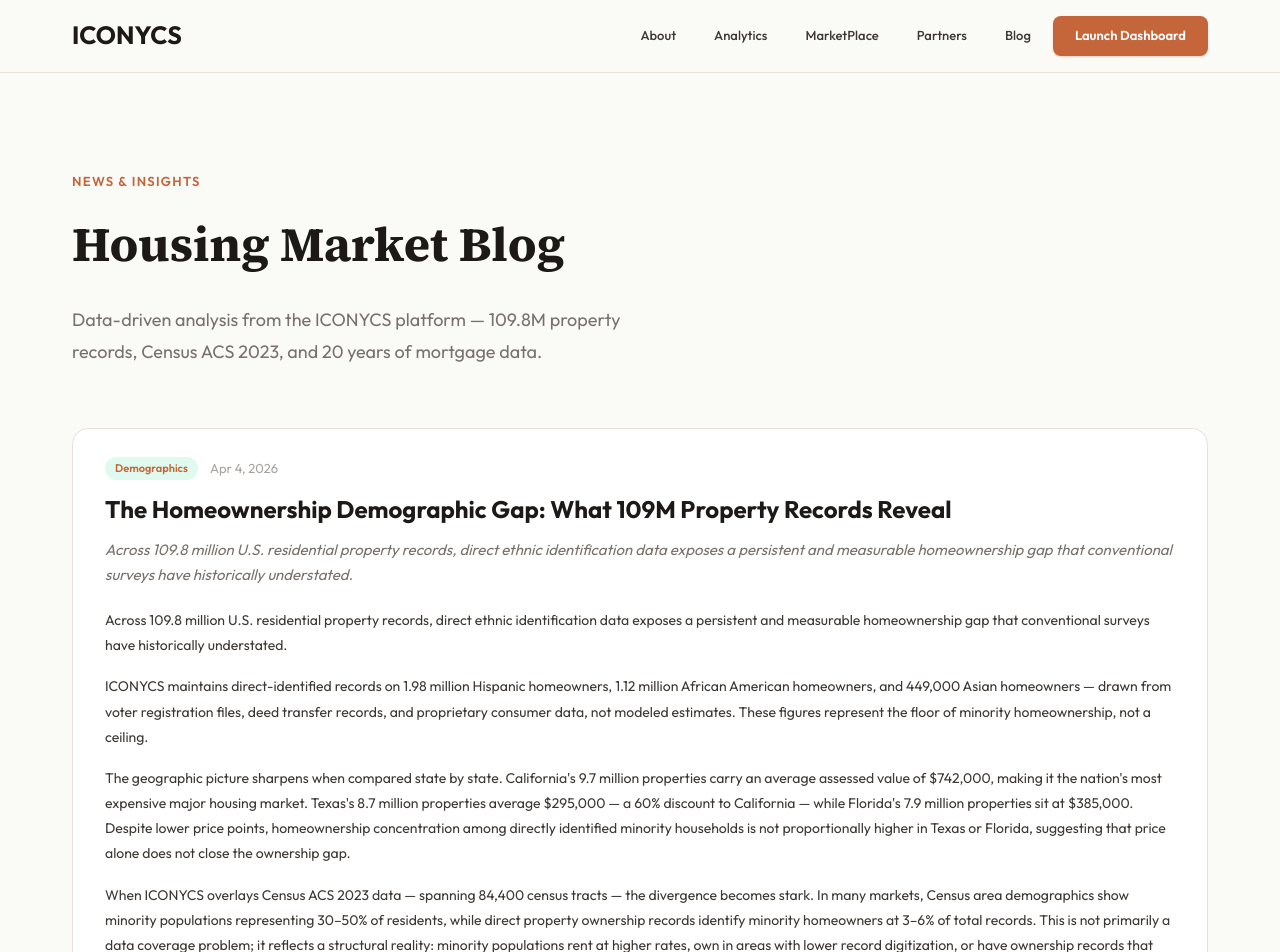
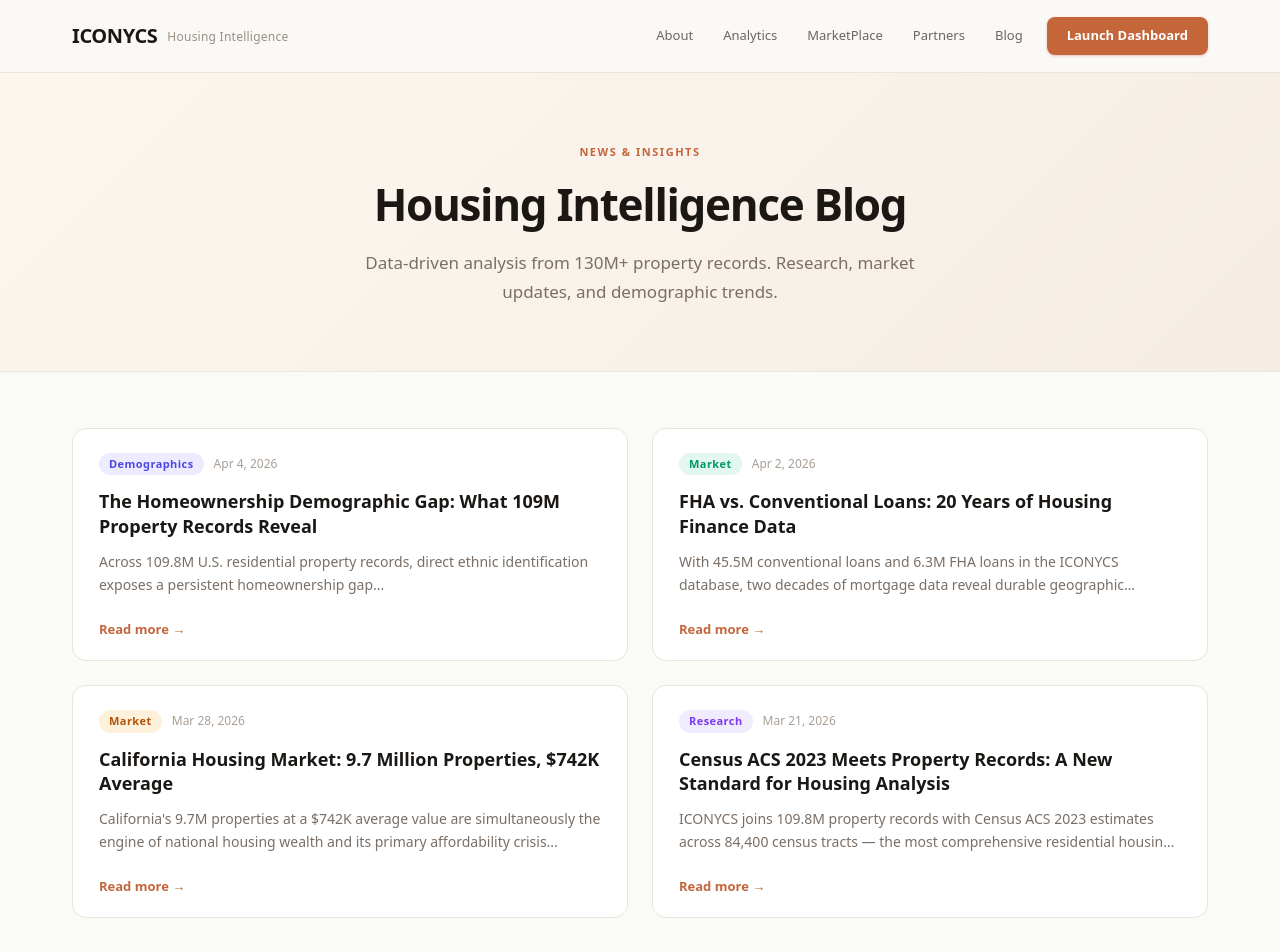
Before and after one commit to Davevw/Iconycs-Platform, a Next.js app: page /blog in a window 1280 px wide. Shown: the top 952 px of the page. Built offline with nearby package versions, Linux system fonts and the light colour scheme.

Commit message:
feat: blog page compact card layout with teasers

```diff
--- a/app/blog/page.tsx
+++ b/app/blog/page.tsx
@@ -2,19 +2,20 @@ import type { Metadata } from 'next';
 import Link from 'next/link';
 
 export const metadata: Metadata = {
-  title: 'Blog  -  Housing Market Insights | ICONYCS',
-  description: 'Data-driven housing market analysis, fair lending insights, and demographic research from ICONYCS — powered by 109.8M property records and Census ACS 2023.',
+  title: 'Blog — Housing Intelligence | ICONYCS',
+  description: 'Data-driven housing market analysis, fair lending insights, and demographic research from ICONYCS — powered by 130M+ property records and Census ACS 2023.',
 };
 
 interface Post {
   slug: string;
   title: string;
   date: string;
-  category: string;
+  category: 'Demographics' | 'Finance' | 'Market' | 'Research';
+  categoryLabel: string;
   excerpt: string;
+  teaser: string;
   body: string;
   link: string;
-  linkLabel: string;
 }
 
 const POSTS: Post[] = [
@@ -23,8 +24,9 @@ const POSTS: Post[] = [
     title: 'The Homeownership Demographic Gap: What 109M Property Records Reveal',
     date: 'Apr 4, 2026',
     category: 'Demographics',
+    categoryLabel: 'Demographics',
     link: '/fair-lending',
-    linkLabel: 'Run a Fair Lending Report →',
+    teaser: 'Across 109.8M U.S. residential property records, direct ethnic identification exposes a persistent homeownership gap...',
     excerpt: 'Across 109.8 million U.S. residential property records, direct ethnic identification data exposes a persistent and measurable homeownership gap that conventional surveys have historically understated.',
     body: `Across 109.8 million U.S. residential property records, direct ethnic identification data exposes a persistent and measurable homeownership gap that conventional surveys have historically understated.
 
@@ -43,8 +45,9 @@ The full demographic breakdown by state, county, city, and ZIP code is available
     title: 'FHA vs. Conventional Loans: 20 Years of Housing Finance Data',
     date: 'Apr 2, 2026',
     category: 'Finance',
+    categoryLabel: 'Market',
     link: '/fair-lending',
-    linkLabel: 'Analyze Loan Concentration →',
+    teaser: 'With 45.5M conventional loans and 6.3M FHA loans in the ICONYCS database, two decades of mortgage data reveal durable geographic concentration patterns...',
     excerpt: 'With 45.5 million conventional loans, 6.3 million FHA loans, and 2.7 million VA loans in the ICONYCS database, two decades of mortgage data reveal durable geographic and demographic concentration patterns with direct fair lending implications.',
     body: `With 45.5 million conventional loans (42% of all properties), 6.3 million FHA loans (6%), and 2.7 million VA loans (3%) in the ICONYCS database, two decades of mortgage data reveal durable geographic and demographic concentration patterns with direct fair lending implications.
 
@@ -62,9 +65,10 @@ For lenders subject to HMDA reporting, ICONYCS loan-type data provides a cross-r
     slug: 'california-housing-market-97m-properties',
     title: 'California Housing Market: 9.7 Million Properties, $742K Average',
     date: 'Mar 28, 2026',
-    category: 'Market Update',
+    category: 'Market',
+    categoryLabel: 'Market',
     link: '/reports',
-    linkLabel: 'View Analytics Reports →',
+    teaser: 'California\'s 9.7M properties at a $742K average value are simultaneously the engine of national housing wealth and its primary affordability crisis...',
     excerpt: 'California remains the largest and most expensive state housing market in the ICONYCS database. Nine-point-seven million properties at a $742,000 average value represent a market that is simultaneously the engine of national housing wealth and its primary affordability crisis.',
     body: `California remains the largest and most expensive state housing market in the ICONYCS database. Nine-point-seven million properties at a $742,000 average value represent a market that is simultaneously the engine of national housing wealth and its primary affordability crisis.
 
@@ -81,8 +85,9 @@ For mortgage lenders, investment analysts, and fair lending compliance teams, Ca
     title: 'Census ACS 2023 Meets Property Records: A New Standard for Housing Analysis',
     date: 'Mar 21, 2026',
     category: 'Research',
+    categoryLabel: 'Research',
     link: '/fair-lending',
-    linkLabel: 'See the Census Overlay in Action →',
+    teaser: 'ICONYCS joins 109.8M property records with Census ACS 2023 estimates across 84,400 census tracts — the most comprehensive residential housing intelligence dataset available...',
     excerpt: 'ICONYCS has joined its 109.8 million property records with Census ACS 2023 five-year estimates across 84,400 census tracts — creating the most comprehensive residential housing intelligence dataset commercially available.',
     body: `ICONYCS has joined its 109.8 million property records with Census ACS 2023 five-year estimates across 84,400 census tracts — creating the most comprehensive residential housing intelligence dataset commercially available.
 
@@ -98,81 +103,173 @@ With 84,400 tracts covered and ACS 2023 data representing the most current five-
   },
 ];
 
+const CATEGORY_STYLES: Record<string, { bg: string; color: string }> = {
+  Demographics: { bg: 'rgba(99,102,241,0.12)', color: '#4f46e5' },
+  Finance:      { bg: 'rgba(16,185,129,0.12)', color: '#059669' },
+  Market:       { bg: 'rgba(245,158,11,0.14)', color: '#b45309' },
+  Research:     { bg: 'rgba(139,92,246,0.12)', color: '#7c3aed' },
+};
+
 export default function BlogPage() {
   return (
-    <main style={{ paddingTop: 72 }}>
-      <nav style={{ position: 'fixed', top: 0, left: 0, right: 0, zIndex: 50, background: 'rgba(250,250,247,0.92)', backdropFilter: 'blur(20px)', borderBottom: '1px solid var(--border)' }}>
-        <div style={{ maxWidth: 1200, margin: '0 auto', padding: '0 32px', display: 'flex', alignItems: 'center', justifyContent: 'space-between', height: 72 }}>
-          <Link href="/" style={{ display: 'flex', alignItems: 'center', gap: 12, textDecoration: 'none' }}>
-            <span style={{ fontSize: 25, fontWeight: 700, color: 'var(--text)' }}>ICONYCS</span>
+    <main style={{ paddingTop: 72, fontFamily: 'var(--font-sans, system-ui, sans-serif)' }}>
+      <style>{`
+        .blog-card {
+          background: #ffffff;
+          border: 1px solid #e8e4df;
+          border-radius: 14px;
+          overflow: hidden;
+          transition: border-color 0.2s, box-shadow 0.2s, transform 0.2s;
+          display: flex;
+          flex-direction: column;
+        }
+        .blog-card:hover {
+          border-color: #C4653A;
+          box-shadow: 0 4px 24px rgba(196,101,58,0.12);
+          transform: translateY(-2px);
+        }
+        .blog-card:hover .read-more {
+          color: #a3522d;
+        }
+        .read-more {
+          font-size: 13px;
+          font-weight: 600;
+          color: #C4653A;
+          text-decoration: none;
+          display: inline-flex;
+          align-items: center;
+          gap: 4px;
+          transition: color 0.2s;
+        }
+        .blog-grid {
+          display: grid;
+          grid-template-columns: 1fr 1fr;
+          gap: 24px;
+        }
+        @media (max-width: 720px) {
+          .blog-grid {
+            grid-template-columns: 1fr;
+          }
+        }
+        .nav-link {
+          font-size: 13px;
+          color: #6b6660;
+          text-decoration: none;
+          font-weight: 500;
+          padding: 8px 14px;
+          border-radius: 8px;
+          transition: background 0.15s, color 0.15s;
+        }
+        .nav-link:hover {
+          background: rgba(196,101,58,0.08);
+          color: #C4653A;
+        }
+      `}</style>
+
+      {/* Nav */}
+      <nav style={{
+        position: 'fixed', top: 0, left: 0, right: 0, zIndex: 50,
+        background: 'rgba(250,249,246,0.94)', backdropFilter: 'blur(20px)',
+        borderBottom: '1px solid #e8e4df',
+      }}>
+        <div style={{
+          maxWidth: 1200, margin: '0 auto', padding: '0 32px',
+          display: 'flex', alignItems: 'center', justifyContent: 'space-between', height: 72,
+        }}>
+          <Link href="/" style={{ display: 'flex', alignItems: 'center', gap: 10, textDecoration: 'none' }}>
+            <span style={{ fontSize: 20, fontWeight: 800, color: '#1a1714', letterSpacing: '-0.02em' }}>ICONYCS</span>
+            <span style={{ fontSize: 12, fontWeight: 500, color: '#9a8f86', letterSpacing: '0.02em', marginTop: 2 }}>Housing Intelligence</span>
           </Link>
-          <div style={{ display: 'flex', alignItems: 'center', gap: 6 }}>
+          <div style={{ display: 'flex', alignItems: 'center', gap: 2 }}>
             {['About', 'Analytics', 'MarketPlace', 'Partners', 'Blog'].map(item => (
-              <Link key={item} href={`/${item.toLowerCase()}`} style={{ fontSize: 13, color: 'var(--text-body)', textDecoration: 'none', fontWeight: 500, padding: '8px 16px', borderRadius: '8px', transition: 'all 0.2s' }}>{item}</Link>
+              <Link key={item} href={`/${item.toLowerCase()}`} className="nav-link">{item}</Link>
             ))}
-            <Link href="/dashboard" style={{ padding: '10px 22px', borderRadius: 8, fontSize: 13, fontWeight: 600, background: '#C4653A', color: '#fff', textDecoration: 'none', boxShadow: '0 1px 2px rgba(196,101,58,0.3)' }}>Launch Dashboard</Link>
+            <Link href="/dashboard" style={{
+              marginLeft: 8, padding: '9px 20px', borderRadius: 8, fontSize: 13, fontWeight: 600,
+              background: '#C4653A', color: '#fff', textDecoration: 'none',
+              boxShadow: '0 1px 3px rgba(196,101,58,0.35)',
+            }}>Launch Dashboard</Link>
           </div>
         </div>
       </nav>
 
-      <section style={{ padding: '100px 32px 60px', maxWidth: 1200, margin: '0 auto' }}>
-        <p style={{ fontSize: 13, fontWeight: 600, color: 'var(--accent)', letterSpacing: '0.1em', textTransform: 'uppercase', marginBottom: 16 }}>News &amp; Insights</p>
-        <h1 style={{ fontSize: 48, fontWeight: 800, fontFamily: 'var(--font-display)', marginBottom: 24 }}>Housing Market Blog</h1>
-        <p style={{ fontSize: 18, color: 'var(--text-muted)', lineHeight: 1.8, maxWidth: 600 }}>
-          Data-driven analysis from the ICONYCS platform — 109.8M property records, Census ACS 2023, and 20 years of mortgage data.
-        </p>
-      </section>
-
-      <section style={{ padding: '0 32px 100px', maxWidth: 1200, margin: '0 auto' }}>
-        <div style={{ display: 'flex', flexDirection: 'column', gap: 32 }}>
-          {POSTS.map(post => (
-            <article key={post.slug} style={{
-              borderRadius: 16, background: 'var(--bg-card)',
-              border: '1px solid var(--border)', overflow: 'hidden',
-            }}>
-              {/* Header */}
-              <div style={{ padding: '28px 32px 20px' }}>
-                <div style={{ display: 'flex', alignItems: 'center', gap: 12, marginBottom: 14 }}>
-                  <span style={{ fontSize: 11, fontWeight: 600, color: 'var(--accent)', padding: '3px 10px', borderRadius: 20, background: 'rgba(0,212,126,0.12)' }}>{post.category}</span>
-                  <span style={{ fontSize: 13, color: 'var(--text-dim)' }}>{post.date}</span>
-                </div>
-                <h2 style={{ fontSize: 24, fontWeight: 700, marginBottom: 12, lineHeight: 1.3 }}>{post.title}</h2>
-                <p style={{ fontSize: 15, color: 'var(--text-muted)', lineHeight: 1.7, margin: 0, fontStyle: 'italic' }}>{post.excerpt}</p>
-              </div>
-
-              {/* Body */}
-              <div style={{ padding: '0 32px 24px' }}>
-                {post.body.split('\n\n').map((paragraph, i) => (
-                  <p key={i} style={{
-                    fontSize: 14,
-                    color: 'var(--text-body)',
-                    lineHeight: 1.8,
-                    margin: '0 0 16px',
-                  }}>
-                    {paragraph}
-                  </p>
-                ))}
-              </div>
-
-              {/* Footer CTA */}
-              <div style={{ padding: '16px 32px 24px', borderTop: '1px solid var(--border)', display: 'flex', alignItems: 'center', justifyContent: 'space-between', flexWrap: 'wrap', gap: 12 }}>
-                <Link href={post.link} style={{
-                  fontSize: 14, color: '#C4653A', fontWeight: 600,
-                  textDecoration: 'none', display: 'inline-flex', alignItems: 'center', gap: 4,
-                }}>
-                  {post.linkLabel}
-                </Link>
-                <span style={{ fontSize: 12, color: 'var(--text-dim)' }}>
-                  Source: ICONYCS Snowflake — 109.8M property records
-                </span>
-              </div>
-            </article>
-          ))}
+      {/* Hero */}
+      <section style={{
+        background: 'linear-gradient(135deg, #fdf6ef 0%, #faf3ec 40%, #f5ede3 100%)',
+        borderBottom: '1px solid #ede6dc',
+        padding: '72px 32px 64px',
+      }}>
+        <div style={{ maxWidth: 760, margin: '0 auto', textAlign: 'center' }}>
+          <p style={{
+            fontSize: 11, fontWeight: 700, color: '#C4653A',
+            letterSpacing: '0.14em', textTransform: 'uppercase',
+            marginBottom: 18,
+          }}>News &amp; Insights</p>
+          <h1 style={{
+            fontSize: 44, fontWeight: 800, color: '#1a1714',
+            letterSpacing: '-0.03em', lineHeight: 1.15, marginBottom: 20,
+          }}>Housing Intelligence Blog</h1>
+          <p style={{
+            fontSize: 17, color: '#7a6f66', lineHeight: 1.7, maxWidth: 560, margin: '0 auto',
+          }}>
+            Data-driven analysis from 130M+ property records. Research, market updates, and demographic trends.
+          </p>
         </div>
       </section>
 
-      <footer style={{ padding: '32px', borderTop: '1px solid var(--border)', textAlign: 'center', fontSize: 12, color: 'var(--text-dim)' }}>
-        &copy; {new Date().getFullYear()} ICONYCS. All Rights Reserved.
+      {/* Cards Grid */}
+      <section style={{ padding: '56px 32px 96px', maxWidth: 1200, margin: '0 auto' }}>
+        <div className="blog-grid">
+          {POSTS.map(post => {
+            const catStyle = CATEGORY_STYLES[post.category] ?? CATEGORY_STYLES['Research'];
+            return (
+              <article key={post.slug} className="blog-card">
+                <div style={{ padding: '24px 26px 20px', flex: 1, display: 'flex', flexDirection: 'column' }}>
+                  {/* Meta row */}
+                  <div style={{ display: 'flex', alignItems: 'center', gap: 10, marginBottom: 14 }}>
+                    <span style={{
+                      fontSize: 11, fontWeight: 700,
+                      color: catStyle.color, background: catStyle.bg,
+                      padding: '3px 10px', borderRadius: 20,
+                      letterSpacing: '0.04em',
+                    }}>{post.categoryLabel}</span>
+                    <span style={{ fontSize: 12, color: '#a89e95' }}>{post.date}</span>
+                  </div>
+
+                  {/* Headline */}
+                  <h2 style={{
+                    fontSize: 18, fontWeight: 700, color: '#1a1714',
+                    lineHeight: 1.35, marginBottom: 12, margin: '0 0 12px',
+                  }}>{post.title}</h2>
+
+                  {/* Teaser */}
+                  <p style={{
+                    fontSize: 14, color: '#7a6f66', lineHeight: 1.65,
+                    margin: '0 0 20px', flex: 1,
+                    display: '-webkit-box',
+                    WebkitLineClamp: 2,
+                    WebkitBoxOrient: 'vertical',
+                    overflow: 'hidden',
+                  }}>{post.teaser}</p>
+
+                  {/* Read more */}
+                  <div style={{ marginTop: 'auto' }}>
+                    <Link href={post.link} className="read-more">
+                      Read more →
+                    </Link>
+                  </div>
+                </div>
+              </article>
+            );
+          })}
+        </div>
+      </section>
+
+      <footer style={{
+        padding: '28px 32px', borderTop: '1px solid #e8e4df',
+        textAlign: 'center', fontSize: 12, color: '#b0a89e',
+      }}>
+        &copy; {new Date().getFullYear()} ICONYCS Housing Intelligence. All Rights Reserved.
       </footer>
     </main>
   );
```
